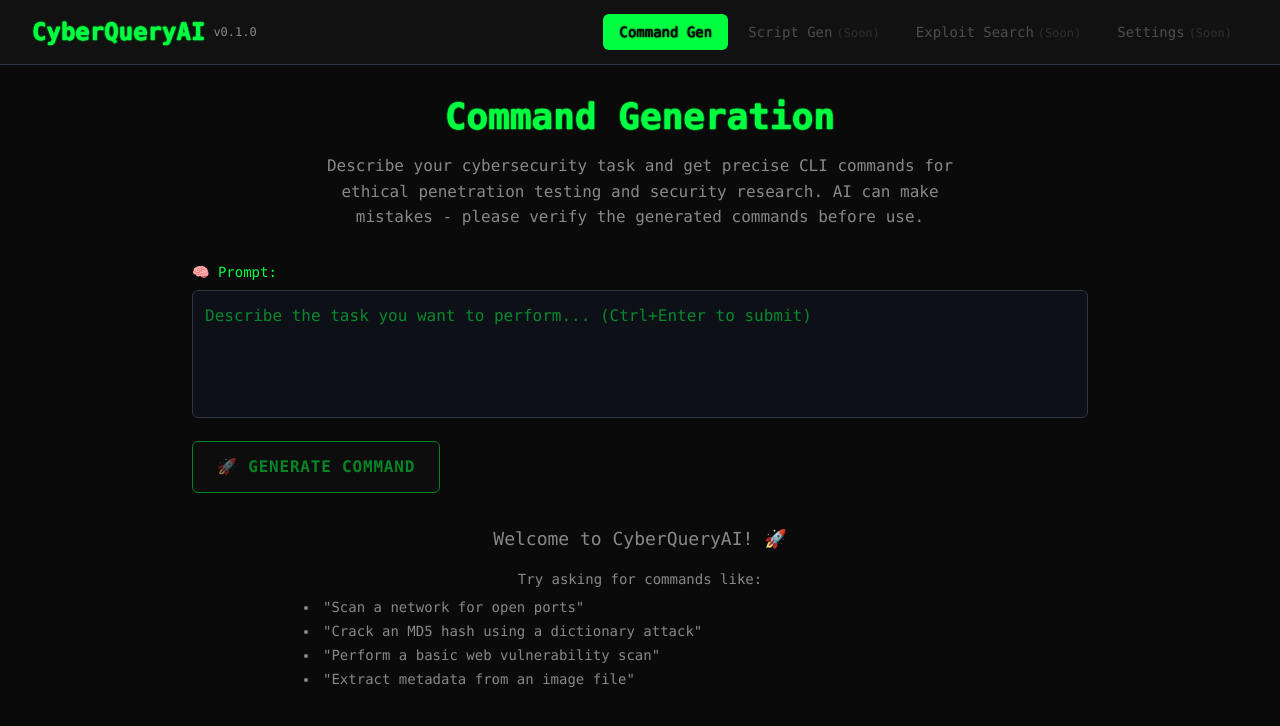
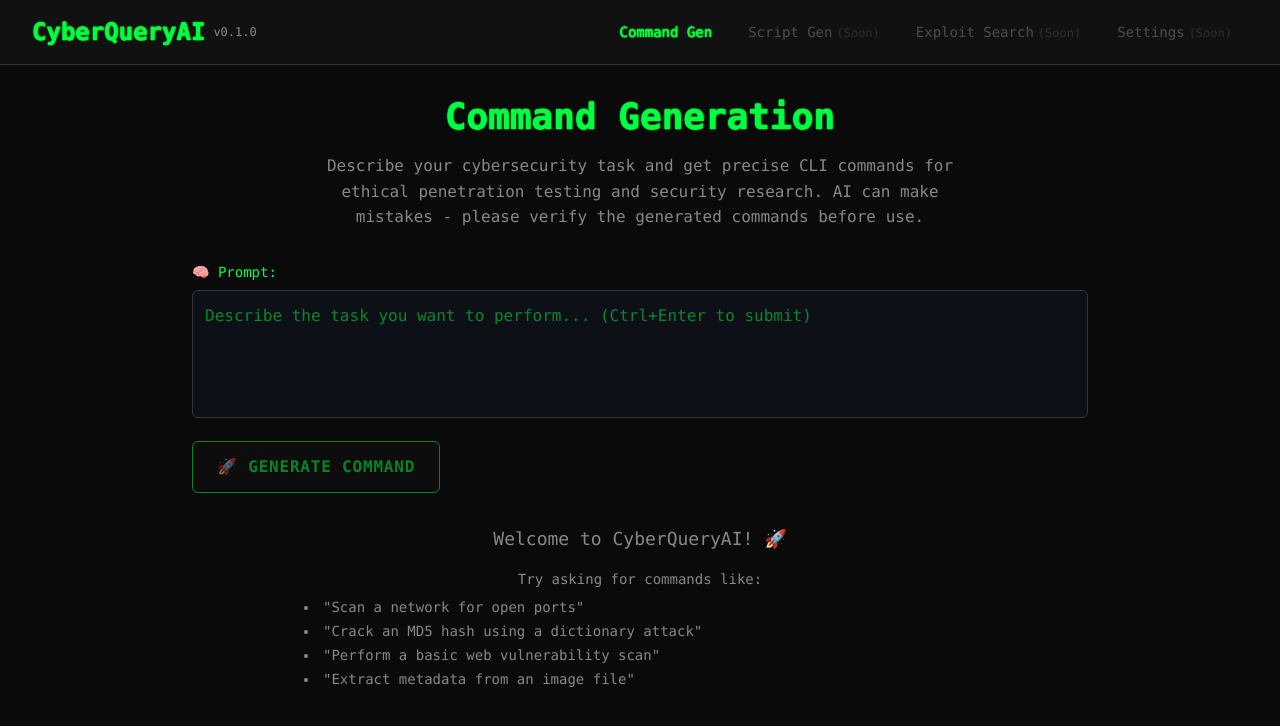
Before and after one commit to javidahmed64592/cyber-query-ai, a Next.js app in the folder cyber-query-ai-frontend/: page /command-generation in a window 1280 px wide. Shown: the top 726 px of the page. Built offline with nearby package versions, Linux system fonts and the light colour scheme.

Commit message:
Refactor Navigation component styles for active links

```diff
--- a/cyber-query-ai-frontend/src/components/Navigation.tsx
+++ b/cyber-query-ai-frontend/src/components/Navigation.tsx
@@ -40,7 +40,7 @@
                   ${item.disabled
                     ? 'text-[var(--text-muted)] cursor-not-allowed opacity-50'
                     : item.active
-                      ? 'bg-[var(--border-accent)] text-[var(--background)] font-bold neon-glow'
+                      ? 'text-[var(--border-accent)] font-bold neon-glow'
                       : 'text-[var(--text-secondary)] hover:text-[var(--text-primary)] hover:bg-[var(--background-tertiary)]'
                   }
                 `}
```
